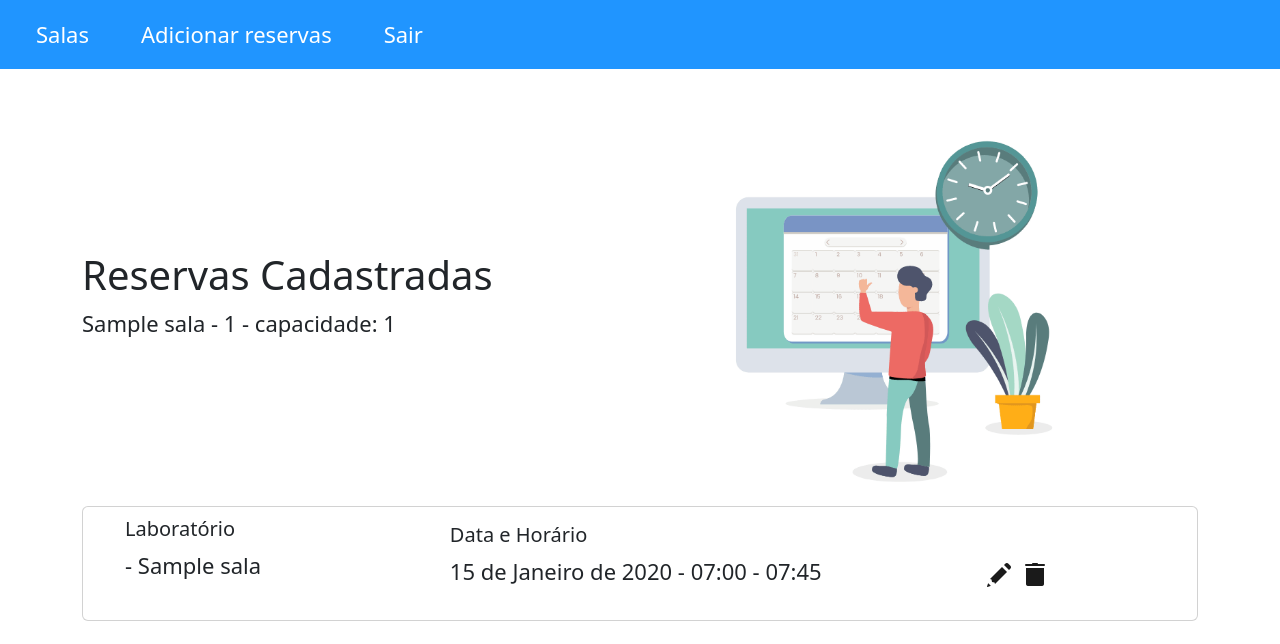
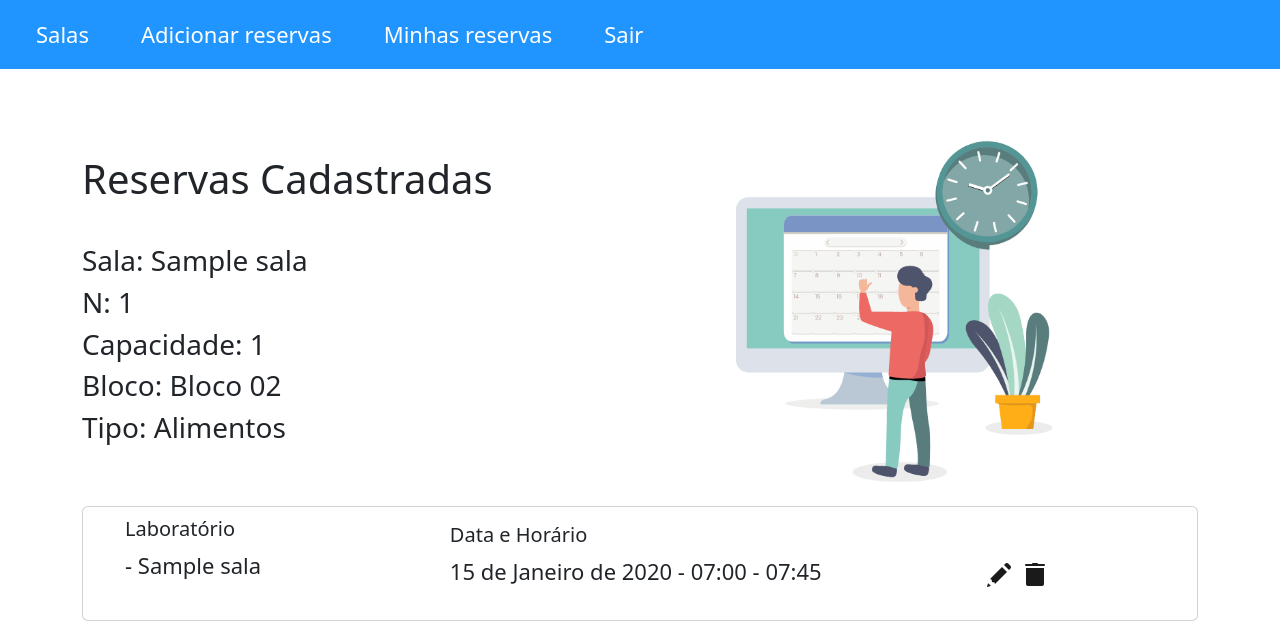
Before and after one commit to IzadoraFernandes/Integrador, a Django app: page /reservas_sala/1 in a window 1280 px wide. Shown: the top 644 px of the page. Run offline with Django 4.2, Linux system fonts and the light colour scheme; a user stored in the database is signed in; tables that the repository leaves empty hold one stand-in row (values such as "Sample post"); some libraries are stand-ins or nearby versions.

Commit message:
atualização

```diff
--- a/paginas/templates/lista_reservas.html
+++ b/paginas/templates/lista_reservas.html
@@ -27,6 +27,9 @@
                         <a class="nav-link" href="{% url 'cadastrar_reserva' %}">Adicionar reservas</a>
                     </div>
                     <div class="nav-item">
+                        <a class="nav-link" href="{% url 'minhas_reservas' %}">Minhas reservas</a>
+                    </div>
+                    <div class="nav-item">
                         <a class="nav-link" href="{% url 'login' %}">Sair</a>
                     </div>
                 </div>
@@ -39,8 +42,12 @@
             <div class="row align-items-center">
                 <div class="col">
                     <br>
-                    <h1>Reservas Cadastradas</h1>
-                    <p>{{ sala.nome }} - {{sala.numero}} - capacidade: {{sala.capacidade}}</p>
+                    <h1>Reservas Cadastradas</h1> <br>
+                    <h3>Sala: {{ sala.nome }}</h3>
+                    <h3>N: {{sala.numero}}</h3>
+                    <h3>Capacidade: {{sala.capacidade}}</h3>
+                    <h3>Bloco: {{sala.bloco}}</h3>
+                    <h3>Tipo: {{sala.tipo}}</h3>
                 </div>
                 <div class="col">
                     <img src="{% static 'img/banner_reserva.gif' %}" width="80%">
```
